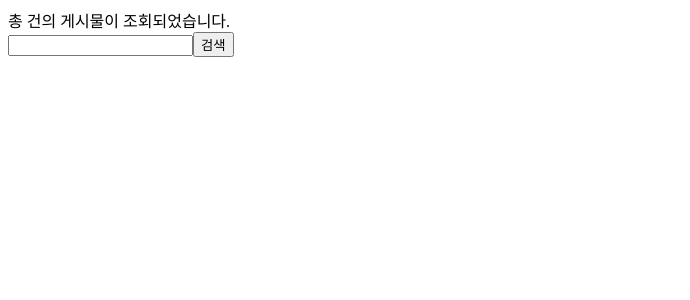
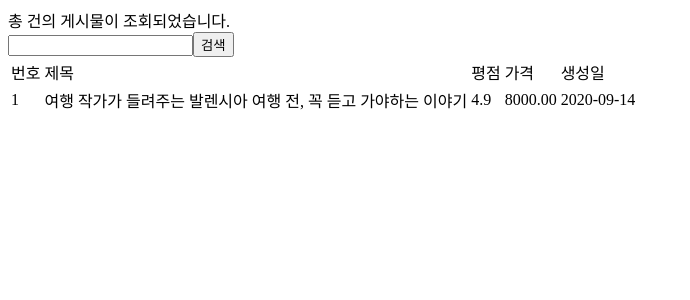
Before and after one commit to goldmembrane/tourlive-task, a React (Create React App) app in the folder client/: page / in a window 1280 px wide. Shown: the top 300 px of the page, without its empty margins (0-690 px from the left). Built offline with nearby package versions, Linux system fonts and the light colour scheme.

Commit message:
create list and mockup

```diff
--- a/client/src/App.js
+++ b/client/src/App.js
@@ -1,11 +1,13 @@
 import React from "react";
 import LabelBar from "./Component/LabelBar";
+import List from "./Component/List";
 
 class App extends React.Component {
   render() {
     return (
       <div>
         <LabelBar />
+        <List />
       </div>
     );
   }
--- a/client/src/Component/List.js
+++ b/client/src/Component/List.js
@@ -0,0 +1,21 @@
+import React from "react";
+import ListContext from "./ListContext";
+
+const List = (props) => {
+  return (
+    <table>
+      <tr>
+        <td>번호</td>
+        <td>제목</td>
+        <td>평점</td>
+        <td>가격</td>
+        <td>생성일</td>
+      </tr>
+      <tr>
+        <ListContext />
+      </tr>
+    </table>
+  );
+};
+
+export default List;
--- /dev/null
+++ b/client/src/Component/ListContext.js
@@ -0,0 +1,15 @@
+import React from "react";
+
+const ListContext = (props) => {
+  return (
+    <>
+      <td>1</td>
+      <td>여행 작가가 들려주는 발렌시아 여행 전, 꼭 듣고 가야하는 이야기</td>
+      <td>4.9</td>
+      <td>8000.00</td>
+      <td>2020-09-14</td>
+    </>
+  );
+};
+
+export default ListContext;
```
Also changed, not shown: client/src/Component/PageNumber.js (added, +7 -0 lines).
